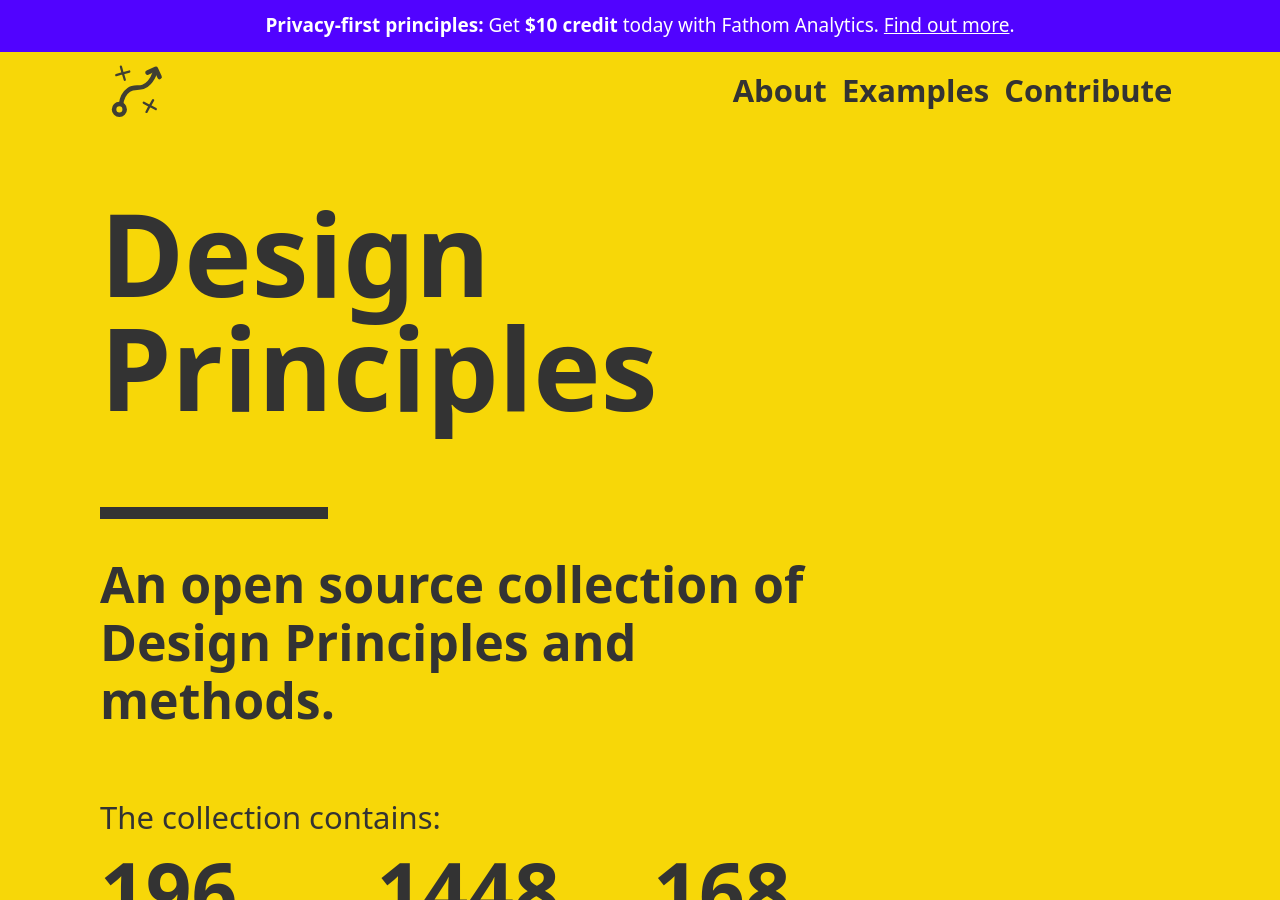
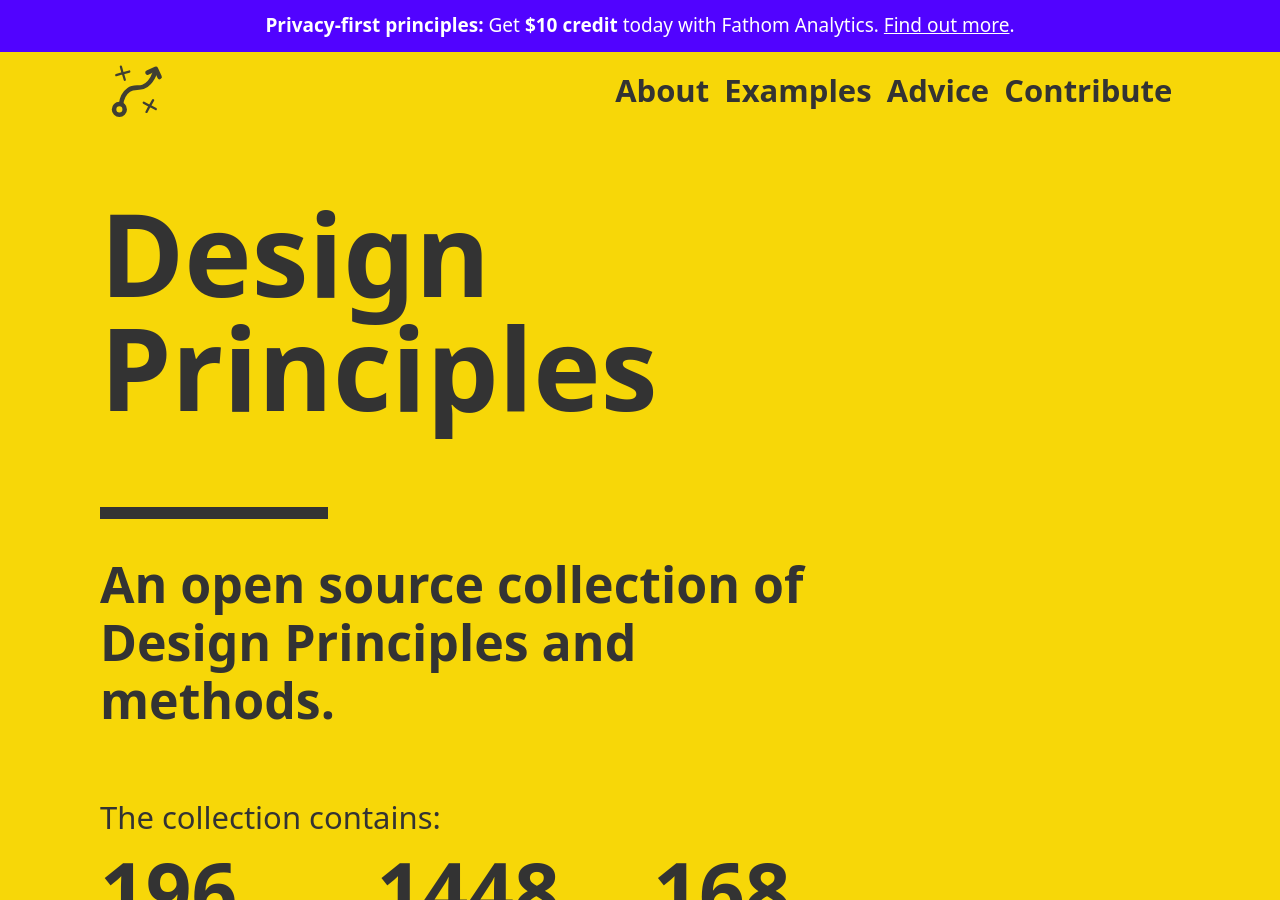
Before and after one commit to benbrignell/principles.design, a Jekyll site: the page built from index.html, in a window 1280 px wide and 900 px high. Built offline with Jekyll 4.4.1, drawn with Linux system fonts in a browser that asks for light colours; comment, search, counter and statistics services are not loaded.

Commit message:
added advice page to nav

```diff
--- a/_includes/nav.html
+++ b/_includes/nav.html
@@ -4,20 +4,14 @@
     <li class="nav__item about">
       <a href="/about/">About</a>
     </li>
-    <!-- <li class="nav__item create" >
-      <a href="/create/">Create</a>
-    </li> wip -->
     <li class="nav__item examples">
       <a href="/examples/">Examples</a>
+    </li>
+    <li class="nav__item create" >
+      <a href="/workshops-and-advice/">Advice</a>
     </li>
     <li class="nav__item contribute">
       <a href="/contribute/">Contribute</a>
     </li>
-    <!-- <li class="nav__item">
-      <a href="http://designprinciples.news/" target="_blank">News</a>
-    </li>
-    <li class="nav__item book">
-      <a href="/book/">Book</a>
-    </li> -->
   </ul>
 </nav>
```
